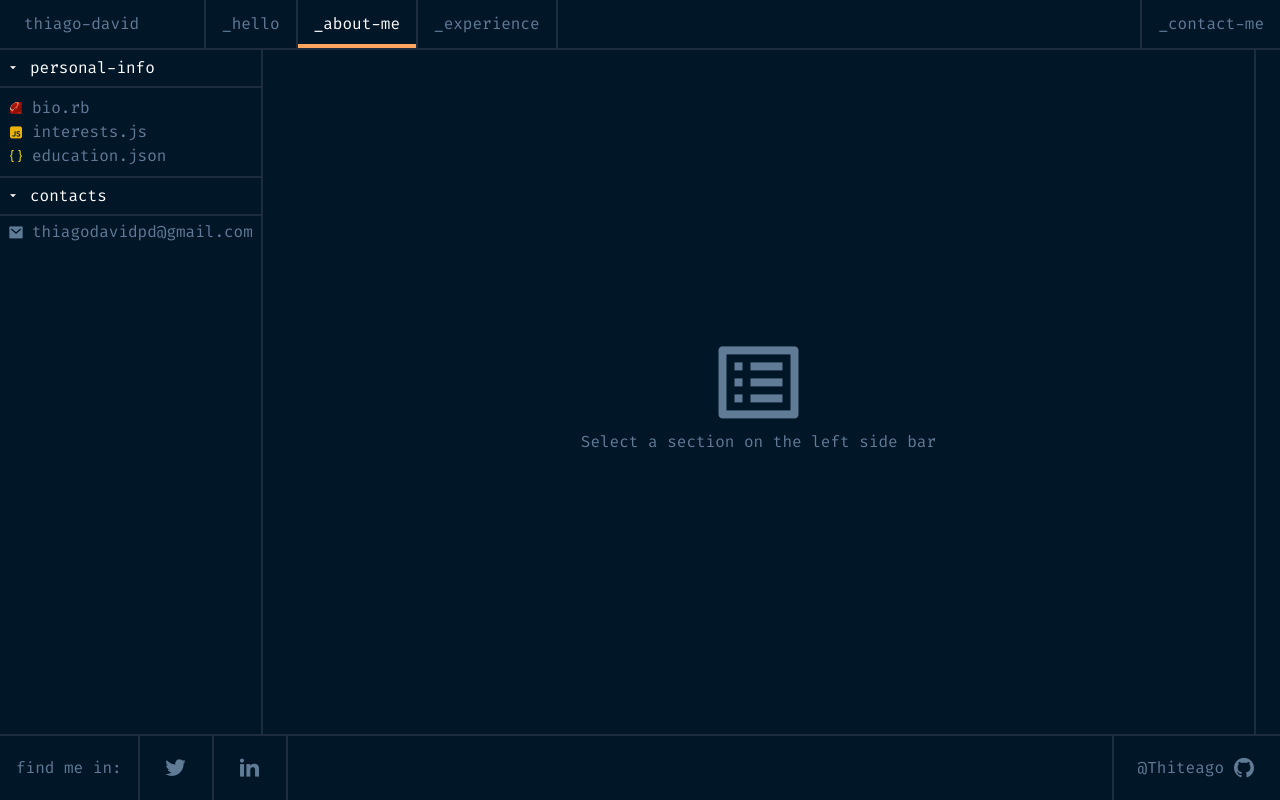
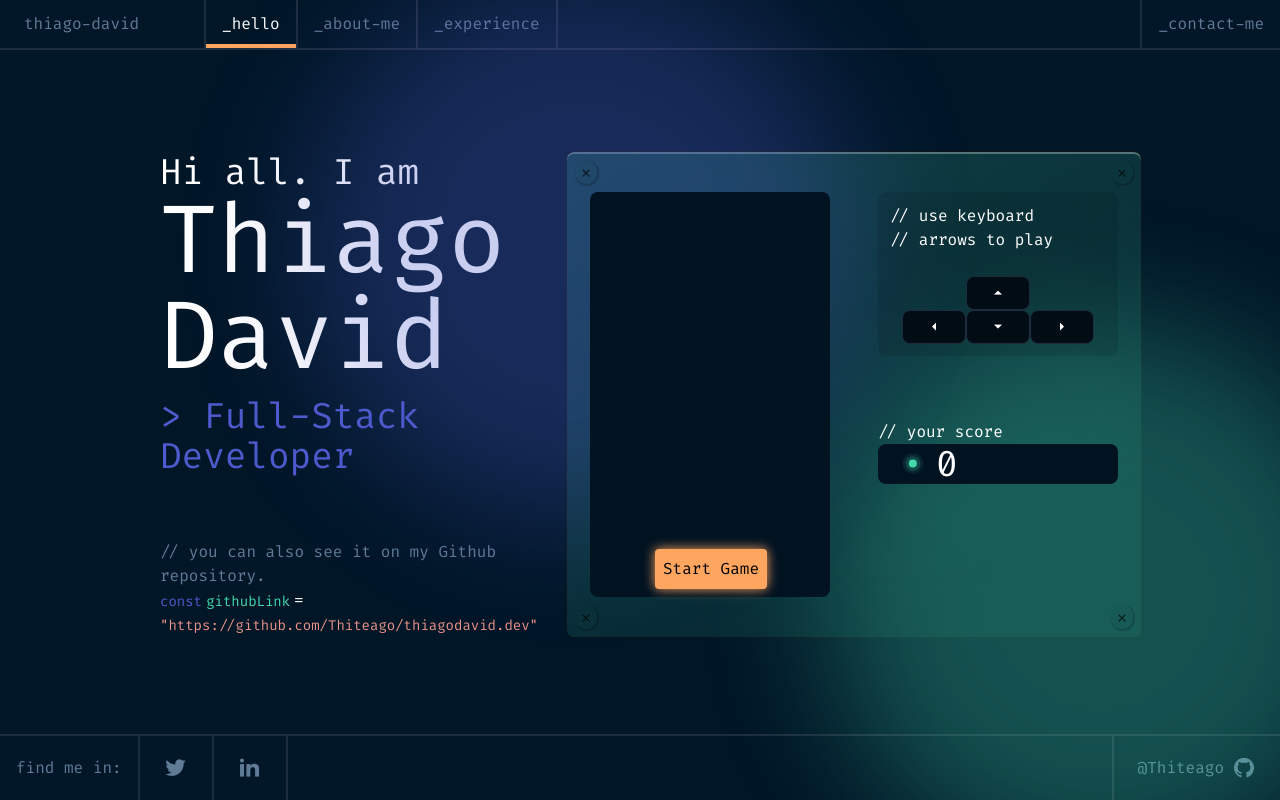
Before and after one commit to Thiteago/thiagodavid.dev, a SvelteKit app: page / in a window 1280 px wide. Built offline with nearby package versions, Linux system fonts and the light colour scheme.

Commit message:
fix: set home initial page

```diff
--- a/src/routes/+page.svelte
+++ b/src/routes/+page.svelte
@@ -6,7 +6,7 @@
   import { isMobile } from "$lib/js/store.js";
   import Container from '$lib/components/Container.svelte';
 
-  let actual_page = "about_me"
+  let actual_page = "home"
 
 </script>
 
```
